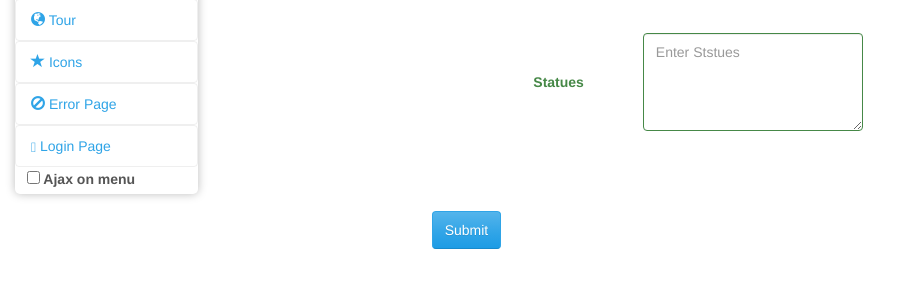
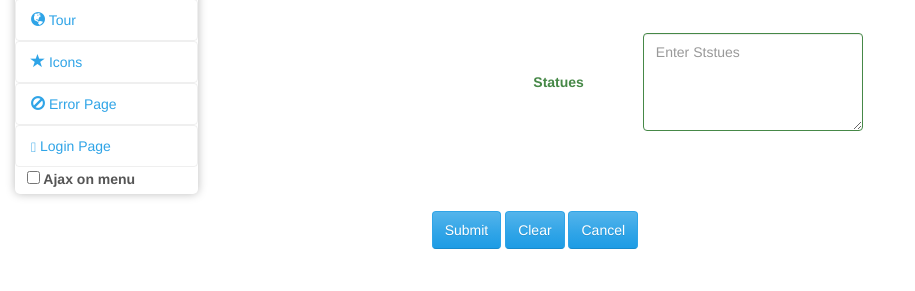
Before and after one commit to sithira1992/Ranweli, a PHP site: page /SupplierDetails.php in a window 1280 px wide. Shown: the part 551-842 px from the top of the page, without its empty margins (0-915 px from the left). Run offline with PHP 8.4, Linux system fonts and the light colour scheme; some web fonts are replaced.

Commit message:
ffinl
meke n thiyenawa yata button tika kelin hanin.mn try karaa hari giye nee

```diff
--- a/charisma-master/charisma-master/SupplierDetails.php
+++ b/charisma-master/charisma-master/SupplierDetails.php
@@ -82,9 +82,9 @@
     <div class="control-label col-sm-12">
         <div class="col-xs-4">
         </div>
-        <button type="submit" class="btn btn-primary">Submit</button>
-        <!--button type="clear" class="btn btn-primary">Clear</button>
-        <button type="cancel" class="btn btn-primary">Cancel</button-->
+        <button type="suppliersubmit" class="btn btn-primary">Submit</button>
+        <button type="supplierclear" class="btn btn-primary">Clear</button>
+        <button type="suppliercancel" class="btn btn-primary">Cancel</button>
     </div>
 </form>
 
```
